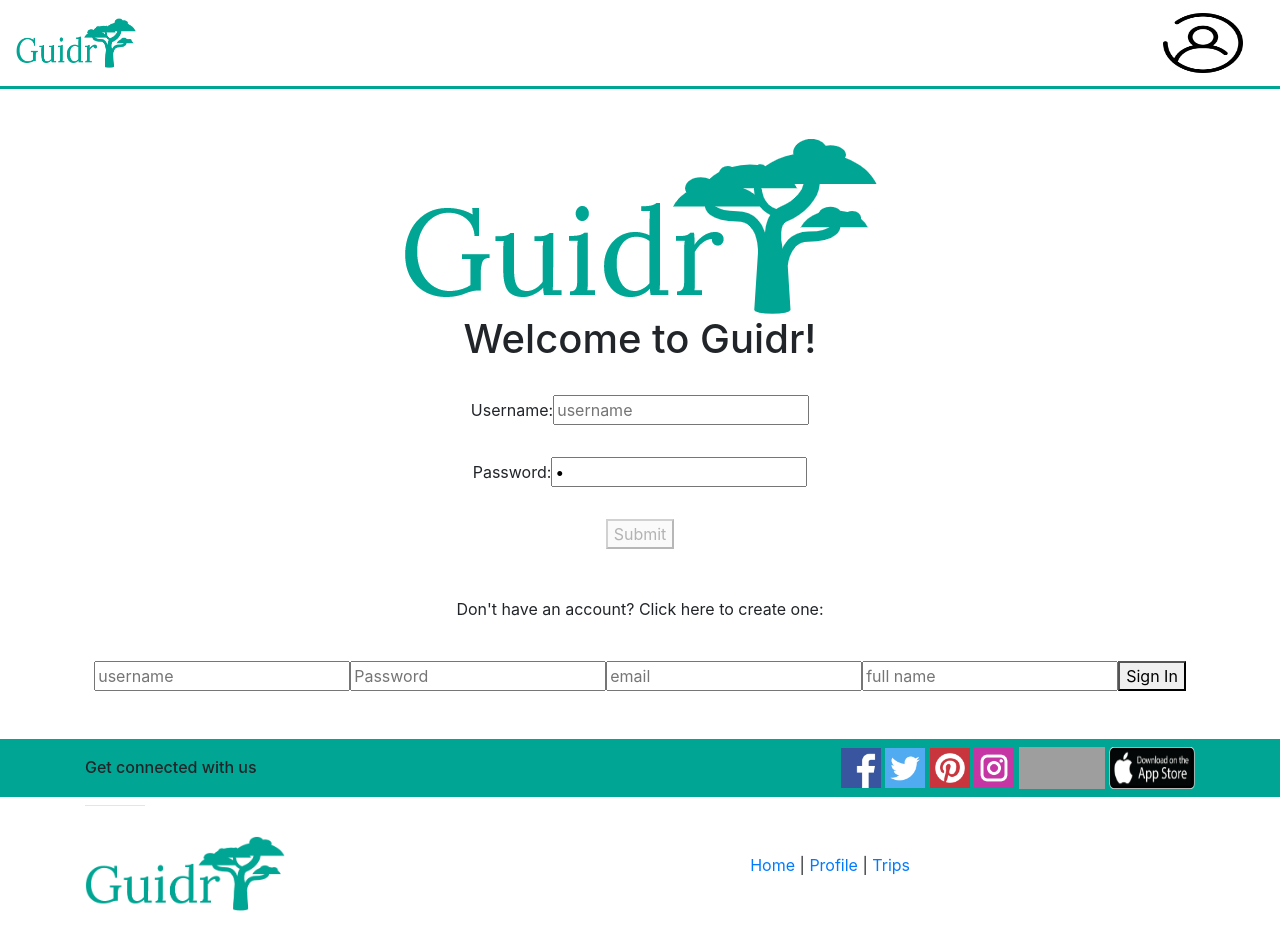
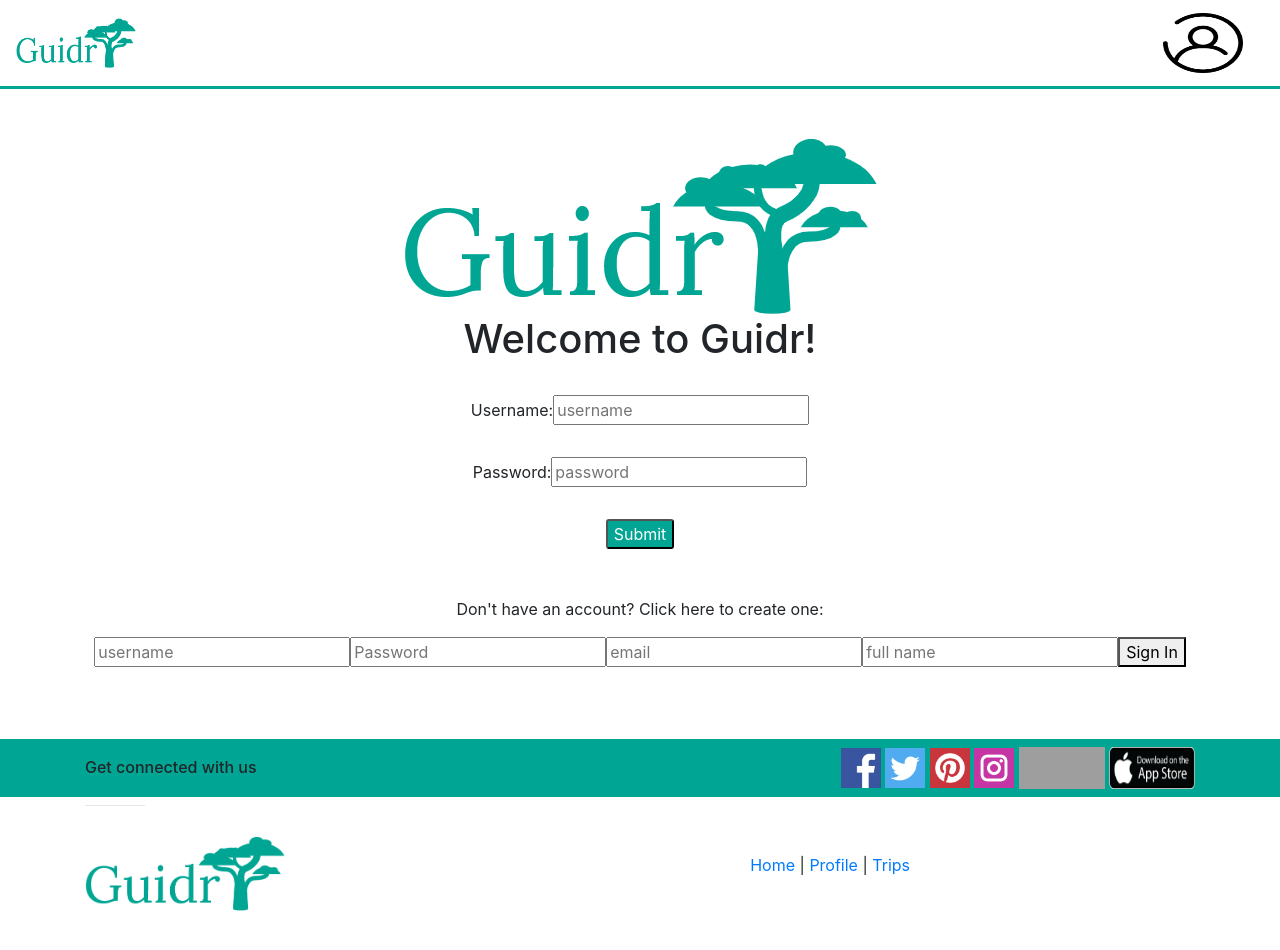
Before and after one commit to PT-Build-Week-Guidr/Front-end, a React (Create React App) app in the folder guidr/: page / in a window 1280 px wide. Shown: the top 950 px of the page. Built offline with nearby package versions, Linux system fonts and the light colour scheme; grey boxes are pictures that could not be loaded.

Commit message:
Adding some styling functionality

```diff
--- a/guidr/src/components/WelcomePage.js
+++ b/guidr/src/components/WelcomePage.js
@@ -1,6 +1,5 @@
-import React, { useState } from "react";
+import React from "react";
 import { Button } from 'reactstrap';
-
 import { Link } from 'react-router-dom';
 import api from "../API/axiosHeader";
 import { withFormik, Form, Field } from "formik";
@@ -28,13 +27,6 @@ const MyInnerForm = props => {
                 console.log(err);
             });
     };
-
-    const {
-        handleReset,
-        isSubmitting,
-        handleChange,
-        dirty,
-    } = props;
 
     return (
         <section >
@@ -67,16 +59,14 @@ const MyInnerForm = props => {
                 </label>
                 <br />
                 <br />
-                <button color="success" tag={Link} to='/' onClick={handleReset}
-                    disabled={!dirty || isSubmitting}
-                >Submit</button>{' '}
+                <button className="guidr-green-button" tag={Link} to='/'>Submit</button>{' '}
 
             </Form>
             <br />
             <br />
             <p>Don't have an account? Click here to create one:</p>
+            <Button color="success" tag={Link} to='/signUp' component={SignUp}>Sign Up</Button>{' '}
             <br />
-            <Button color="success" tag={Link} to='/signUp' onClick={handleReset} disabled={!dirty || isSubmitting} component={SignUp}>Sign Up</Button>{' '}
 
         </section>
     );
@@ -84,7 +74,7 @@ const MyInnerForm = props => {
 const EnchancedForm = withFormik({
     mapPropsToValues: ({username, password}) => ({
         username: username || "",
-        password: password || " ",
+        password: password || "",
     }),
 
     validationSchema: Yup.object().shape({
--- a/guidr/src/index.css
+++ b/guidr/src/index.css
@@ -50,6 +50,18 @@ section > .homePageButton {
 
 }
 
+.guidr-green-button {
+    background-color: #00A693;
+    color: white;
+    text-decoration: none;
+    border-radius: 3px;
+}
+
+.guidr-green-button a:hover {
+    color: #00A693;
+    background-color: white;
+}
+
 .travel-list{
   margin-bottom: 20px;
   width: 70%;
```
